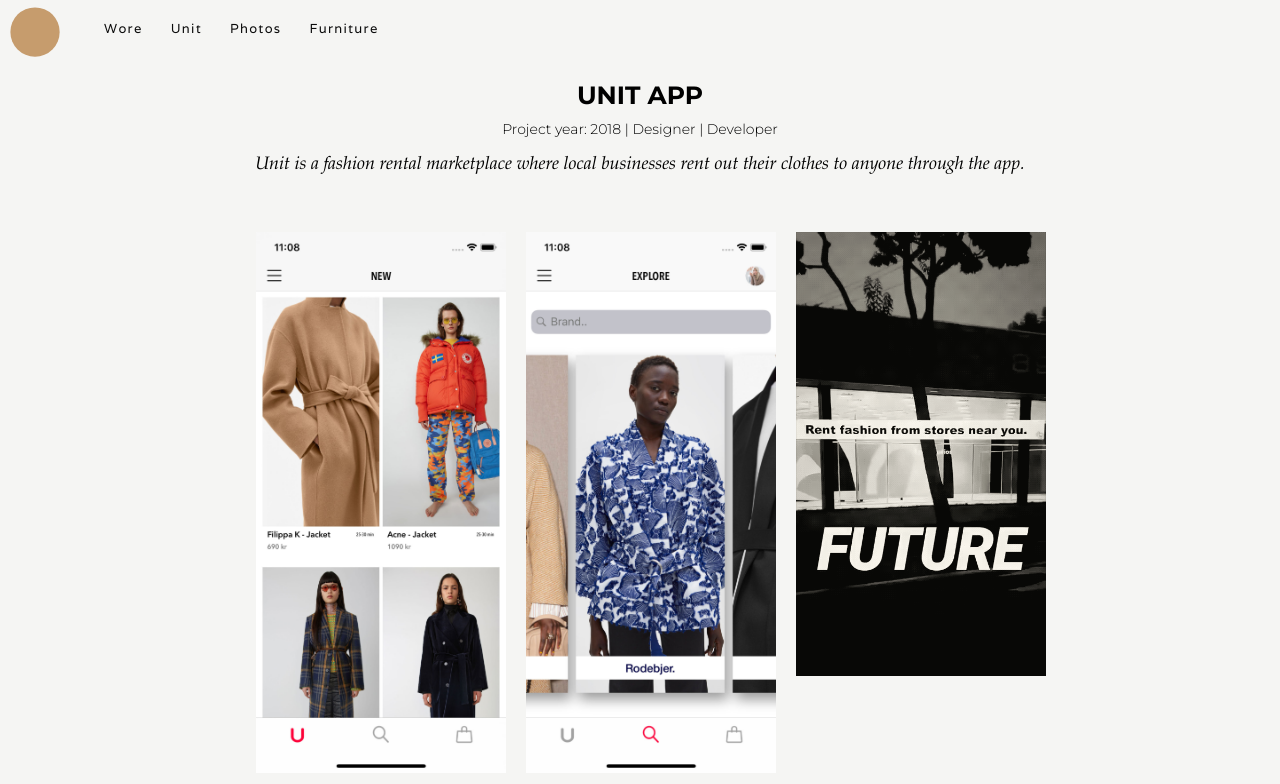
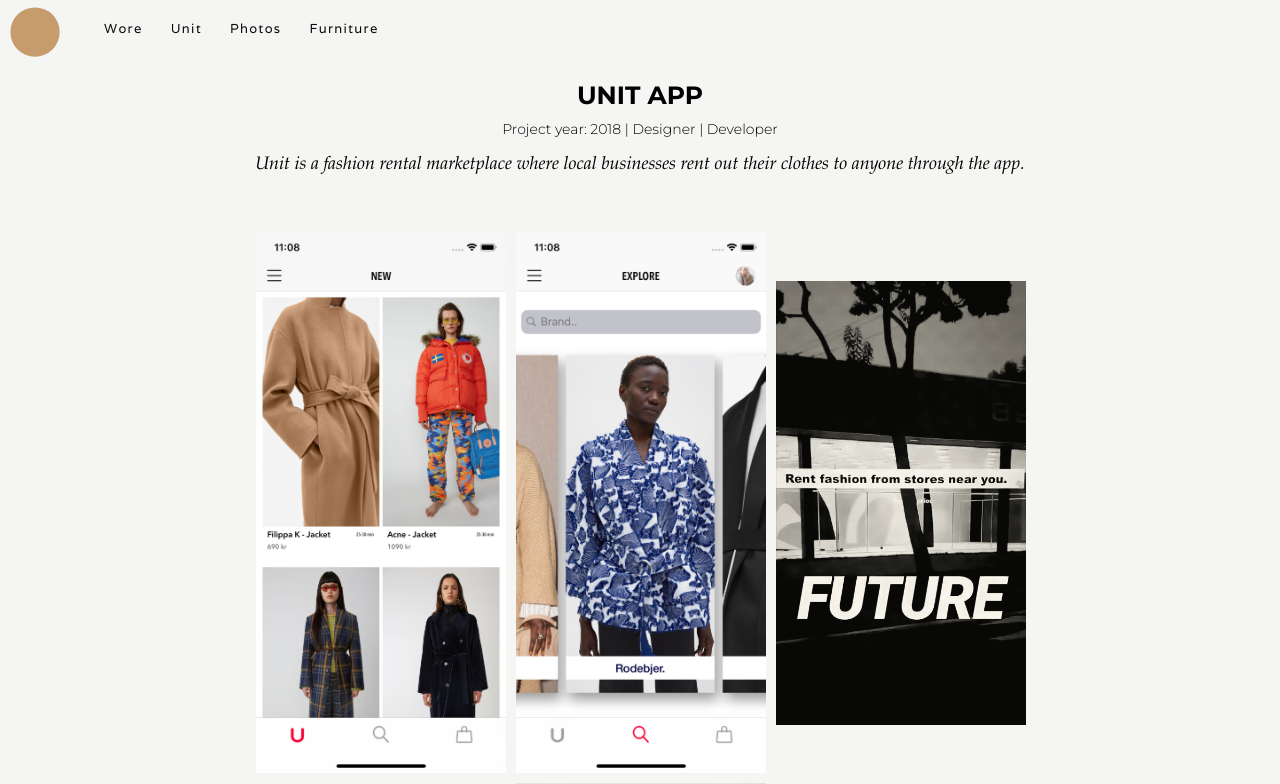
Before and after one commit to csobr/personal-website, a Next.js app: page /unit in a window 1280 px wide. Shown: the top 784 px of the page. Built offline with nearby package versions, Linux system fonts and the light colour scheme.

Commit message:
Unit + home page styles

```diff
--- a/src/pages/index.js
+++ b/src/pages/index.js
@@ -42,7 +42,7 @@
           color: #fff;
 
         }
-        a:hover{
+       links a:hover{
              border-bottom: 1px solid #fff !important;
         }
         .links{
--- a/src/styles/main.scss
+++ b/src/styles/main.scss
@@ -244,7 +244,7 @@
 }
 /* hover */
 .social a:after {
-  background-color: none repeat scroll 0 0 transparent;
+  background: none repeat scroll 0 0 transparent;
   bottom: 0;
   content: "";
   display: block;
@@ -425,7 +425,8 @@
   }
 }
 
-.container-furniture {
+.container-furniture,
+.container-unit {
   display: grid;
   padding-bottom: 6%;
   margin: 0 auto;
@@ -469,16 +470,13 @@
 Page: Unit
 ****************************************/
 .container-unit {
-  margin: 0 auto;
-  width: 60%;
-  grid-template-columns: repeat(3, 1fr);
-  grid-auto-rows: minmax(100px, auto);
   img {
     width: 250px;
     height: auto;
+    margin: auto;
   }
   @media (max-width: 415px) {
-    grid-template-columns: repeat(1, 1fr);
+    grid-template-areas: "a";
   }
 }
 h4 {
```
